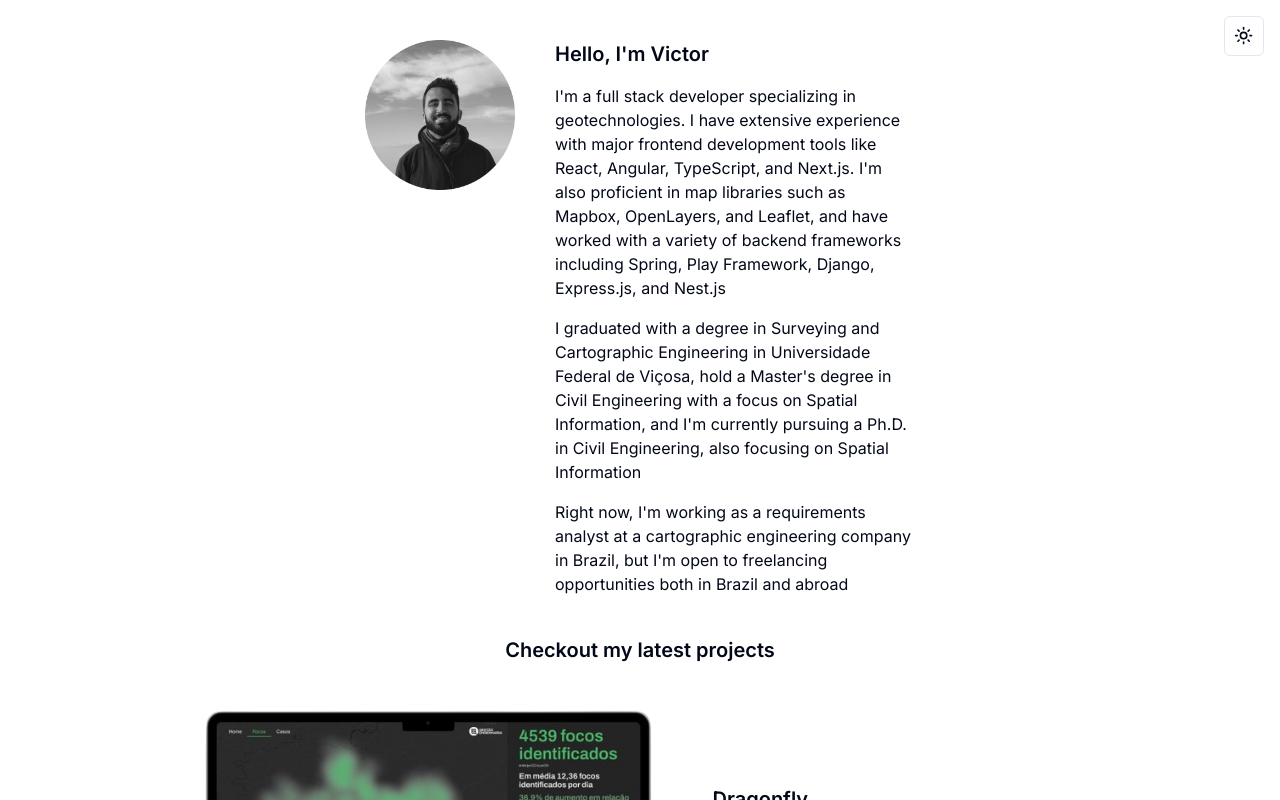
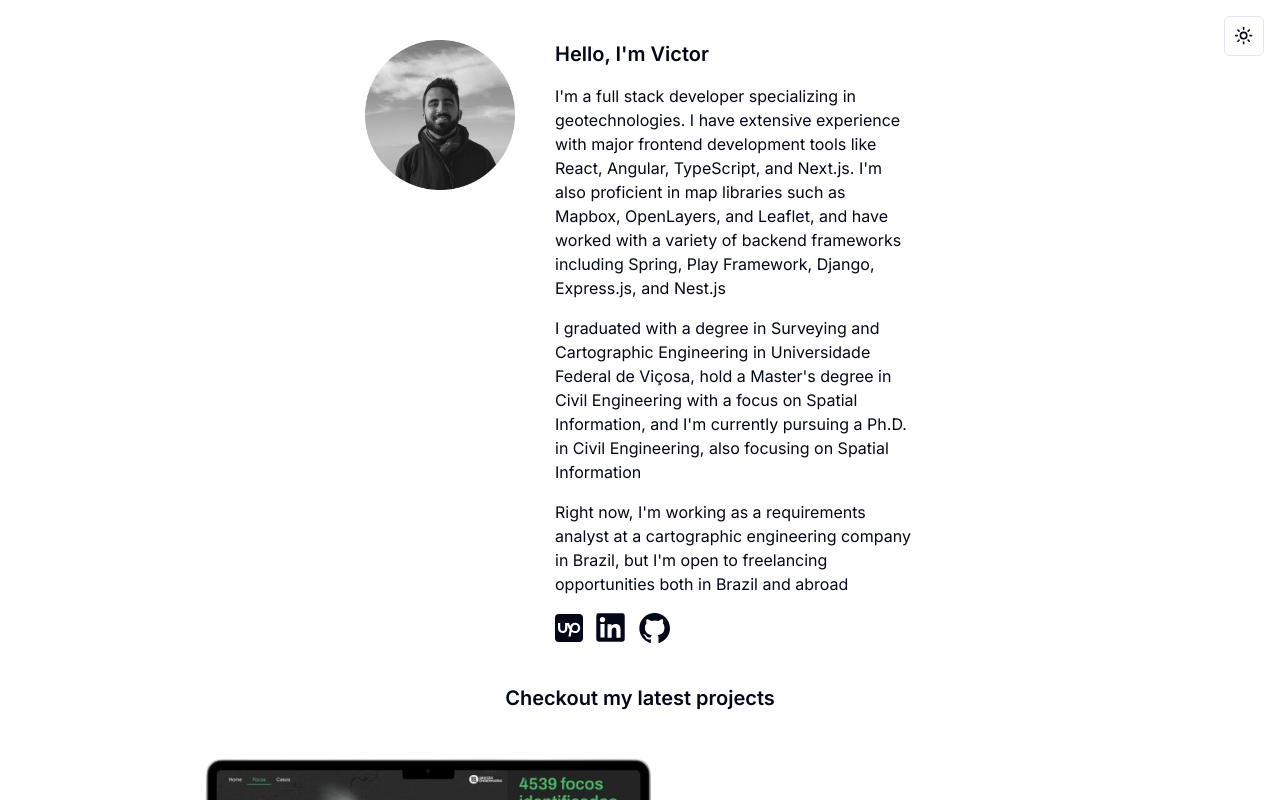
Before and after one commit to paschendale/marotta.dev, a Next.js app: page / in a window 1280 px wide. Shown: the top 800 px of the page. Built offline with nearby package versions, Linux system fonts and the light colour scheme.

Commit message:
feat: add buttons with links to my profiles

```diff
--- a/src/app/page.tsx
+++ b/src/app/page.tsx
@@ -1,3 +1,5 @@
+"use client";
+
 import PortfolioItem from "@/components/portfolio-item";
 import {
   Carousel,
@@ -43,6 +45,70 @@ export default function Home() {
             engineering company in Brazil, but I'm open to freelancing
             opportunities both in Brazil and abroad
           </p>
+          <div className="flex flex-row gap-3">
+            <span
+              className="cursor-pointer"
+              onClick={() =>
+                window.open(
+                  "https://www.upwork.com/freelancers/~0147000a5df1523439",
+                  "_blank",
+                )
+              }
+            >
+              <svg
+                xmlns="http://www.w3.org/2000/svg"
+                width="28"
+                height="32"
+                viewBox="0 0 448 512"
+              >
+                <path
+                  fill="currentColor"
+                  d="M56 32h336c30.9 0 56 25.1 56 56v336c0 30.9-25.1 56-56 56H56c-30.9 0-56-25.1-56-56V88c0-30.9 25.1-56 56-56m214.9 242.2c6.6-52.9 25.9-69.5 51.4-69.5c25.3 0 44.9 20.2 44.9 49.7s-19.7 49.7-44.9 49.7c-27.9 0-46.3-21.5-51.4-29.9m-26.7-41.8c-8.2-15.5-14.3-36.3-19.2-55.6h-62.9v78.1c0 28.4-12.9 49.4-38.2 49.4S84.1 283.4 84.1 255l.3-78.1H48.2V255c0 22.8 7.4 43.5 20.9 58.2c13.9 15.2 32.8 23.2 54.8 23.2c43.7 0 74.2-33.5 74.2-81.5v-52.5c4.6 17.3 15.4 50.5 36.2 79.7L215 392.6h36.8l12.8-78.4c4.2 3.5 8.7 6.6 13.4 9.4c12.3 7.8 26.4 12.2 40.9 12.6h3.4c45.1 0 80.9-34.9 80.9-81.9s-35.9-82.2-80.9-82.2c-45.4 0-70.9 29.7-78.1 60.1z"
+                />
+              </svg>
+            </span>
+            <span
+              className="cursor-pointer"
+              onClick={() =>
+                window.open(
+                  "https://www.linkedin.com/in/victor-marotta-5055ab60/",
+                  "_blank",
+                )
+              }
+            >
+              <svg
+                xmlns="http://www.w3.org/2000/svg"
+                width="31"
+                height="31"
+                viewBox="0 0 24 24"
+              >
+                <path
+                  fill="currentColor"
+                  fill-rule="evenodd"
+                  d="M1 2.838A1.838 1.838 0 0 1 2.838 1H21.16A1.837 1.837 0 0 1 23 2.838V21.16A1.838 1.838 0 0 1 21.161 23H2.838A1.838 1.838 0 0 1 1 21.161zm8.708 6.55h2.979v1.496c.43-.86 1.53-1.634 3.183-1.634c3.169 0 3.92 1.713 3.92 4.856v5.822h-3.207v-5.106c0-1.79-.43-2.8-1.522-2.8c-1.515 0-2.145 1.089-2.145 2.8v5.106H9.708zm-5.5 10.403h3.208V9.25H4.208zM7.875 5.812a2.063 2.063 0 1 1-4.125 0a2.063 2.063 0 0 1 4.125 0"
+                  clip-rule="evenodd"
+                />
+              </svg>
+            </span>
+            <span
+              className="cursor-pointer"
+              onClick={() =>
+                window.open("https://github.com/paschendale", "_blank")
+              }
+            >
+              <svg
+                xmlns="http://www.w3.org/2000/svg"
+                width="32"
+                height="32"
+                viewBox="0 0 24 24"
+              >
+                <path
+                  fill="currentColor"
+                  d="M12.5.75C6.146.75 1 5.896 1 12.25c0 5.089 3.292 9.387 7.863 10.91c.575.101.79-.244.79-.546c0-.273-.014-1.178-.014-2.142c-2.889.532-3.636-.704-3.866-1.35c-.13-.331-.69-1.352-1.18-1.625c-.402-.216-.977-.748-.014-.762c.906-.014 1.553.834 1.769 1.179c1.035 1.74 2.688 1.25 3.349.948c.1-.747.402-1.25.733-1.538c-2.559-.287-5.232-1.279-5.232-5.678c0-1.25.445-2.285 1.178-3.09c-.115-.288-.517-1.467.115-3.048c0 0 .963-.302 3.163 1.179c.92-.259 1.897-.388 2.875-.388c.977 0 1.955.13 2.875.388c2.2-1.495 3.162-1.179 3.162-1.179c.633 1.581.23 2.76.115 3.048c.733.805 1.179 1.825 1.179 3.09c0 4.413-2.688 5.39-5.247 5.678c.417.36.776 1.05.776 2.128c0 1.538-.014 2.774-.014 3.162c0 .302.216.662.79.547C20.709 21.637 24 17.324 24 12.25C24 5.896 18.854.75 12.5.75"
+                />
+              </svg>
+            </span>
+          </div>
         </div>
       </div>
       <div
```
